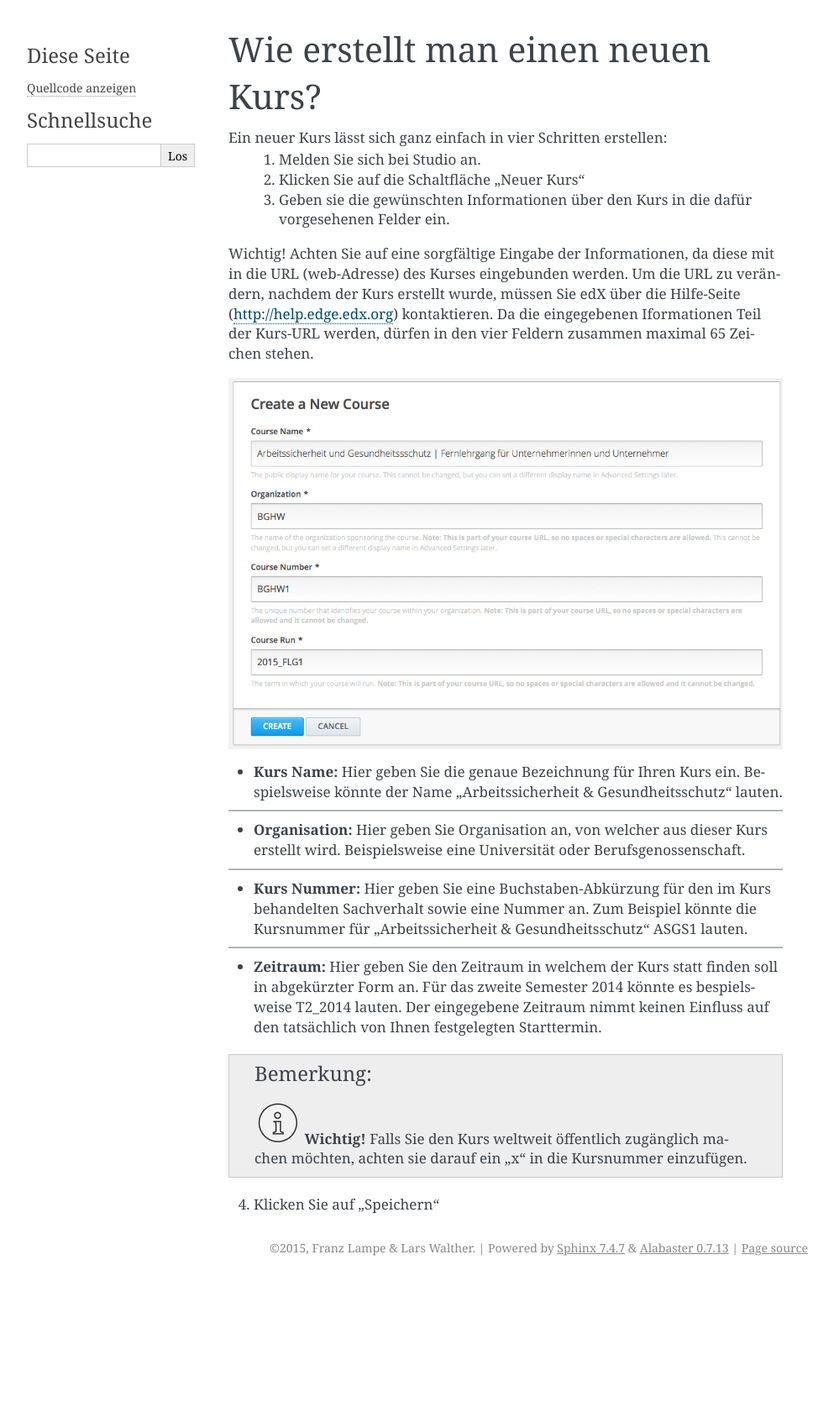
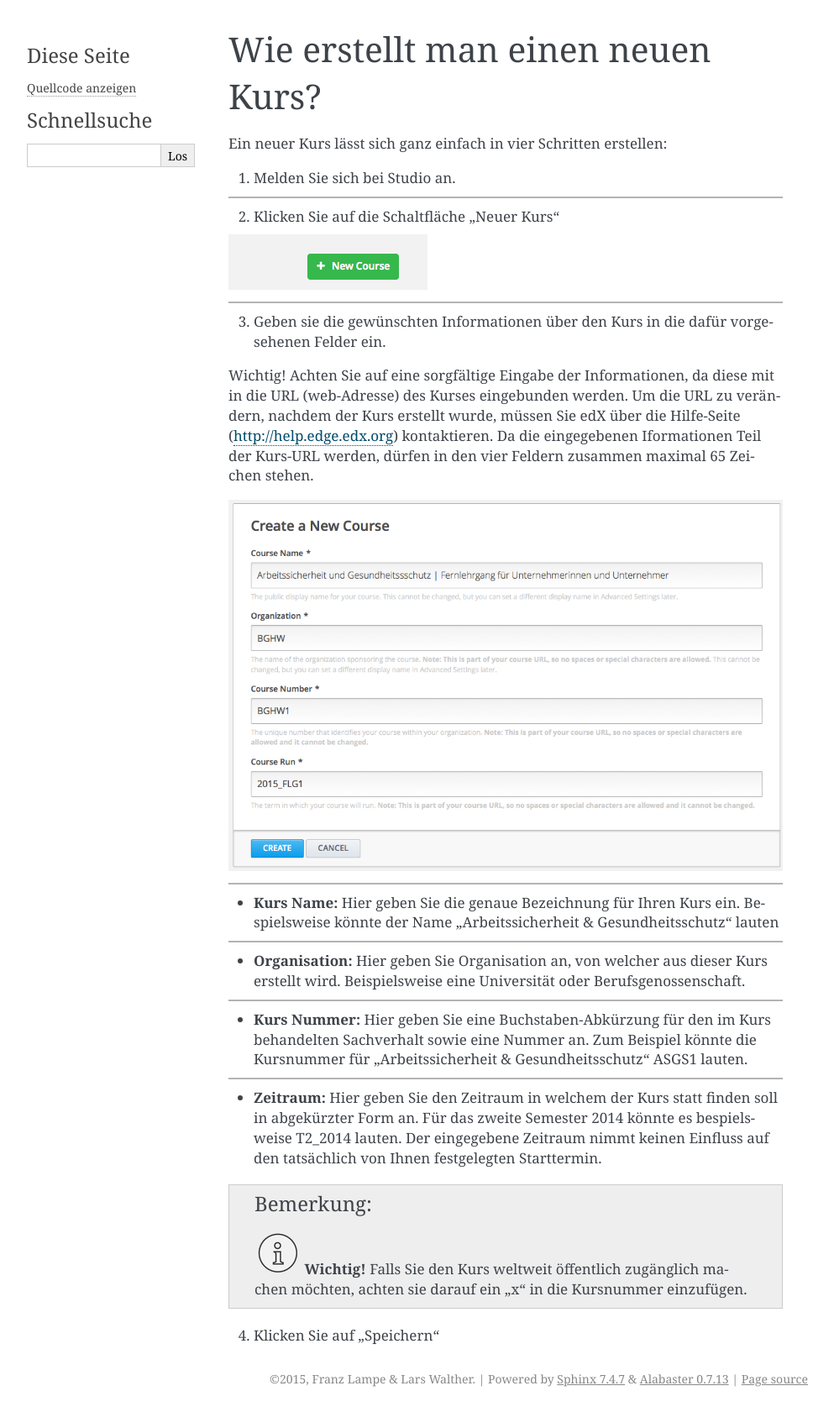
Before and after one commit to kraeks/kraeks.edxdocs, a Sphinx documentation site: the page built from docs/source/coursestart.rst, in a window 1280 px wide. Shown: the whole page at 84% size, without its empty margins (148-1141 px from the left). Built offline with Sphinx 7.4.7, drawn with Linux system fonts in a browser that asks for light colours; before the commit the page ends 1525 px from its top, so only the background shows below that.

Commit message:
Änderung

```diff
--- a/docs/source/coursestart.rst
+++ b/docs/source/coursestart.rst
@@ -2,9 +2,18 @@
 Wie erstellt man einen neuen Kurs?
 ==================================
 Ein neuer Kurs lässt sich ganz einfach in vier Schritten erstellen:
-	1. Melden Sie sich bei Studio an.
-	2. Klicken Sie auf die Schaltfläche "Neuer Kurs"
-	3. Geben sie die gewünschten Informationen über den Kurs in die dafür 	 vorgesehenen Felder ein.
+
+1. Melden Sie sich bei Studio an.
+
+----------------------------------------------------------------------------
+
+2. Klicken Sie auf die Schaltfläche "Neuer Kurs"
+
+.. image:: images/new.png
+
+----------------------------------------------------------------------------
+
+3. Geben sie die gewünschten Informationen über den Kurs in die dafür 	 vorgesehenen Felder ein.
 
 Wichtig!
 Achten Sie auf eine sorgfältige Eingabe der Informationen, da diese mit in die URL (web-Adresse) des Kurses eingebunden werden.
@@ -13,7 +22,9 @@ Da die eingegebenen Iformationen Teil der Kurs-URL werden, dürfen in den vier F
 
 .. image:: images/neuerKurs_start.jpg
 
-- **Kurs Name:** Hier geben Sie die genaue Bezeichnung für Ihren Kurs ein. Bespielsweise könnte der Name "Arbeitssicherheit & Gesundheitsschutz" lauten.
+--------------------------------------------------------------------------
+
+- **Kurs Name:** Hier geben Sie die genaue Bezeichnung für Ihren Kurs ein. Bespielsweise könnte der Name "Arbeitssicherheit & Gesundheitsschutz" lauten
 
 --------------------------------------------------------------------------
 
@@ -26,6 +37,7 @@ Da die eingegebenen Iformationen Teil der Kurs-URL werden, dürfen in den vier F
 --------------------------------------------------------------------------
 
 - **Zeitraum:** Hier geben Sie den Zeitraum in welchem der Kurs statt finden soll in abgekürzter Form an. Für das zweite Semester 2014 könnte es bespielsweise T2_2014 lauten. Der eingegebene Zeitraum nimmt keinen Einfluss auf den tatsächlich von Ihnen festgelegten Starttermin.
+
 .. note::
 
 
```
